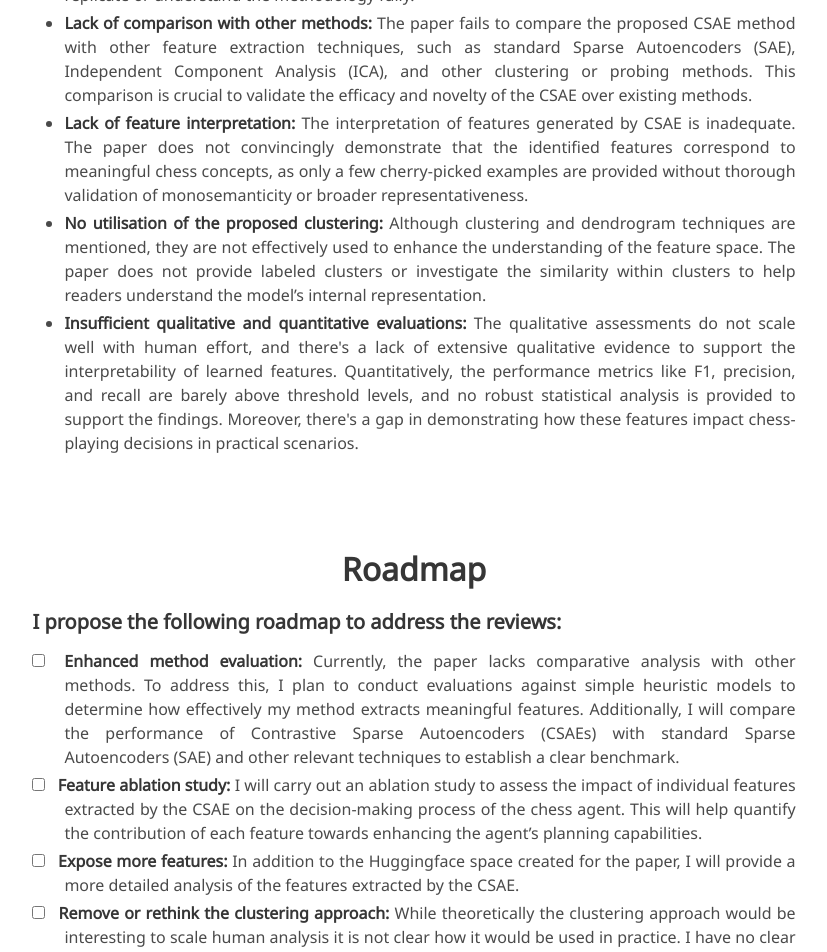
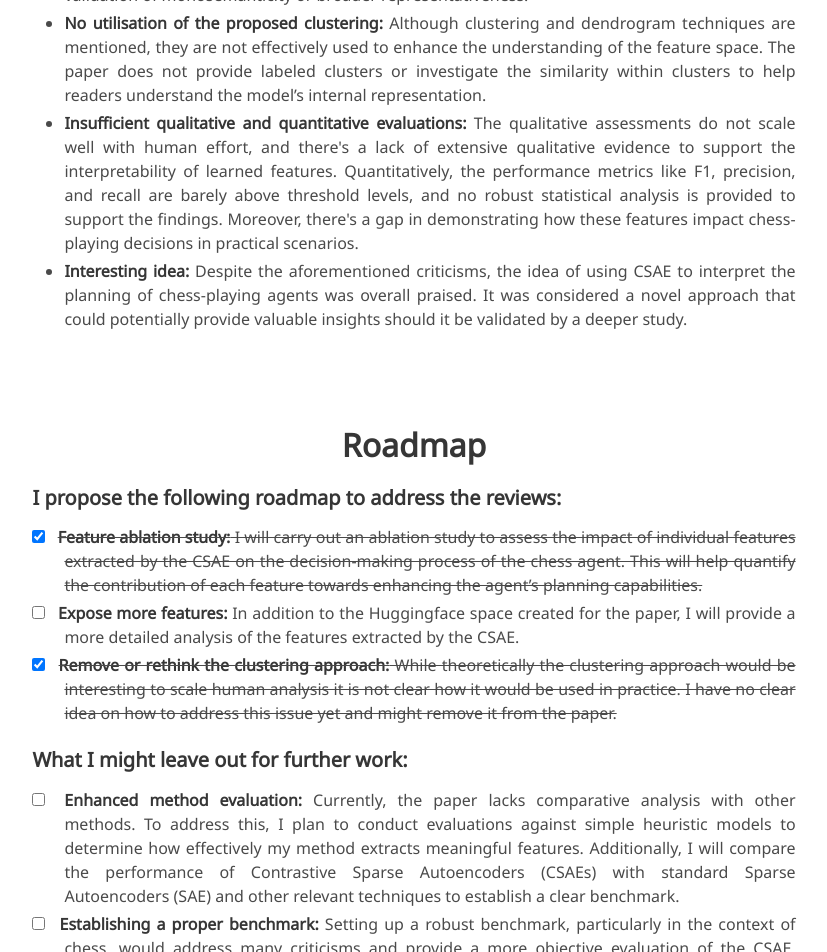
Before and after one commit to yp-edu/yp-edu.github.io, a Jekyll site: the page built from pages/_publications/lczero-planning.html, in a window 1280 px wide and 1400 px high, scrolled down 2632 px. Shown: the top 952 px of the window, without its empty margins (226-1053 px from the left). Built offline with Jekyll 4.4.1, drawn with Linux system fonts in a browser that asks for light colours; nearby versions of some CDN libraries; some web fonts are replaced; library files that are not in the unit come from our copies; Markdown is read by kramdown in place of the engine named in the settings; a style sheet for code colours, icons or effects is not loaded; some of the changed text lies outside the part shown.

Commit message:
updated page with poster

```diff
--- a/pages/_publications/lczero-planning.html
+++ b/pages/_publications/lczero-planning.html
@@ -171,7 +171,7 @@
         src="https://lczero-planning-demo.hf.space"
         frameborder="0"
         width="100%"
-        height="800"
+        height="600"
         style="border-radius: 10px;"
       ></iframe>
     </div>
@@ -228,6 +228,11 @@
               with human effort, and there's a lack of extensive qualitative evidence to support the interpretability of learned features. Quantitatively, the performance metrics like F1, precision, and recall are barely above threshold levels, and no robust statistical analysis is provided to support the findings. Moreover, there's a gap in demonstrating
               how these features impact chess-playing decisions in practical scenarios.
             </li>
+            <li>
+              <strong>Interesting idea:</strong> Despite the aforementioned criticisms, the idea of using CSAE to interpret the planning of chess-playing agents
+              was overall praised. It was considered a novel approach that could potentially provide valuable insights
+              should it be validated by a deeper study.
+            </li>
           </ul>
         </div>
       </div>
@@ -244,27 +249,27 @@
           <h3 class="subtitle subtitle-custom is-5">I propose the following roadmap to address the reviews:</h3>
           <ul class="checkbox-list">
             <li>
-              <input type="checkbox" onclick="return false;"/> <strong> Enhanced method evaluation:</strong>
-              Currently, the paper lacks comparative analysis with other methods.
-              To address this, I plan to conduct evaluations against simple heuristic models to determine how
-              effectively my method extracts meaningful features. Additionally, I will compare the performance of Contrastive Sparse Autoencoders (CSAEs) with standard Sparse Autoencoders (SAE) and other relevant techniques to establish a clear benchmark.
-            </li>
-            <li>
-              <input type="checkbox" onclick="return false;"/> <strong>Feature ablation study:</strong> I will carry out an ablation study to assess the impact of individual features extracted by the CSAE on the decision-making process of the chess agent.
-              This will help quantify the contribution of each feature towards enhancing the agent’s planning capabilities.
+              <input type="checkbox" onclick="return false;" checked/> <strike><strong>Feature ablation study:</strong> I will carry out an ablation study to assess the impact of individual features extracted by the CSAE on the decision-making process of the chess agent.
+              This will help quantify the contribution of each feature towards enhancing the agent’s planning capabilities.</strike>
             </li>
             <li>
               <input type="checkbox" onclick="return false;"/> <strong>Expose more features:</strong> In addition to the Huggingface space created for the paper, I will provide a more detailed
               analysis of the features extracted by the CSAE.
             </li>
             <li>
-              <input type="checkbox" onclick="return false;"/> <strong>Remove or rethink the clustering approach:</strong> While theoretically the clustering approach would
+              <input type="checkbox" onclick="return false;" checked/> <strike><strong>Remove or rethink the clustering approach:</strong> While theoretically the clustering approach would
               be interesting to scale human analysis it is not clear how it would be used in practice.
-              I have no clear idea on how to address this issue yet and might remove it from the paper.
+              I have no clear idea on how to address this issue yet and might remove it from the paper.</strike>
             </li>
           </ul>
           <h3 class="subtitle subtitle-custom is-5">What I might leave out for further work:</h3>
           <ul class="checkbox-list">
+            <li>
+              <input type="checkbox" onclick="return false;"/> <strong> Enhanced method evaluation:</strong>
+              Currently, the paper lacks comparative analysis with other methods.
+              To address this, I plan to conduct evaluations against simple heuristic models to determine how
+              effectively my method extracts meaningful features. Additionally, I will compare the performance of Contrastive Sparse Autoencoders (CSAEs) with standard Sparse Autoencoders (SAE) and other relevant techniques to establish a clear benchmark.
+            </li>
             <li>
               <input type="checkbox" onclick="return false;"/> <strong>Establishing a proper benchmark: </strong> Setting up a robust benchmark, particularly in the context of chess,
                 would address many criticisms and provide a more objective evaluation of the CSAE. However, due to the significant work required,
@@ -332,21 +337,21 @@
 
 
 <!-- Paper poster -->
-<!-- <section class="hero is-small is-light">
+<section class="hero is-small is-light">
   <div class="hero-body">
     <div class="container">
       <h2 class="title">Poster</h2>
 
       <iframe
-        src="/assets/publications/pdfs/sample.pdf"
+        src="/assets/publications/pdfs/lczero-planning_poster.pdf"
         width="100%"
-        height="550"
+        height="600"
         style="border-radius: 10px;"
       ></iframe>
 
       </div>
     </div>
-  </section> -->
+  </section>
 <!--End paper poster -->
 
 
@@ -355,11 +360,14 @@
     <div class="container is-max-desktop content">
       <h2 class="title">BibTeX</h2>
       <pre>
-<code>@inproceedings{poupart2024contrastive,
+<code>@misc{poupart2024contrastivesparseautoencodersinterpreting,
   title={Contrastive Sparse Autoencoders for Interpreting Planning of Chess-Playing Agents},
-  author={Poupart, Yoann},
+  author={Yoann Poupart},
   year={2024},
-  booktitle={Workshop on Interpretable Policies in Reinforcement Learning@ RLC-2024}
+  eprint={2406.04028},
+  archivePrefix={arXiv},
+  primaryClass={cs.AI},
+  url={https://arxiv.org/abs/2406.04028},
 }</code></pre>
     </div>
 </section>
```
Also changed, not shown: 1 other file.
